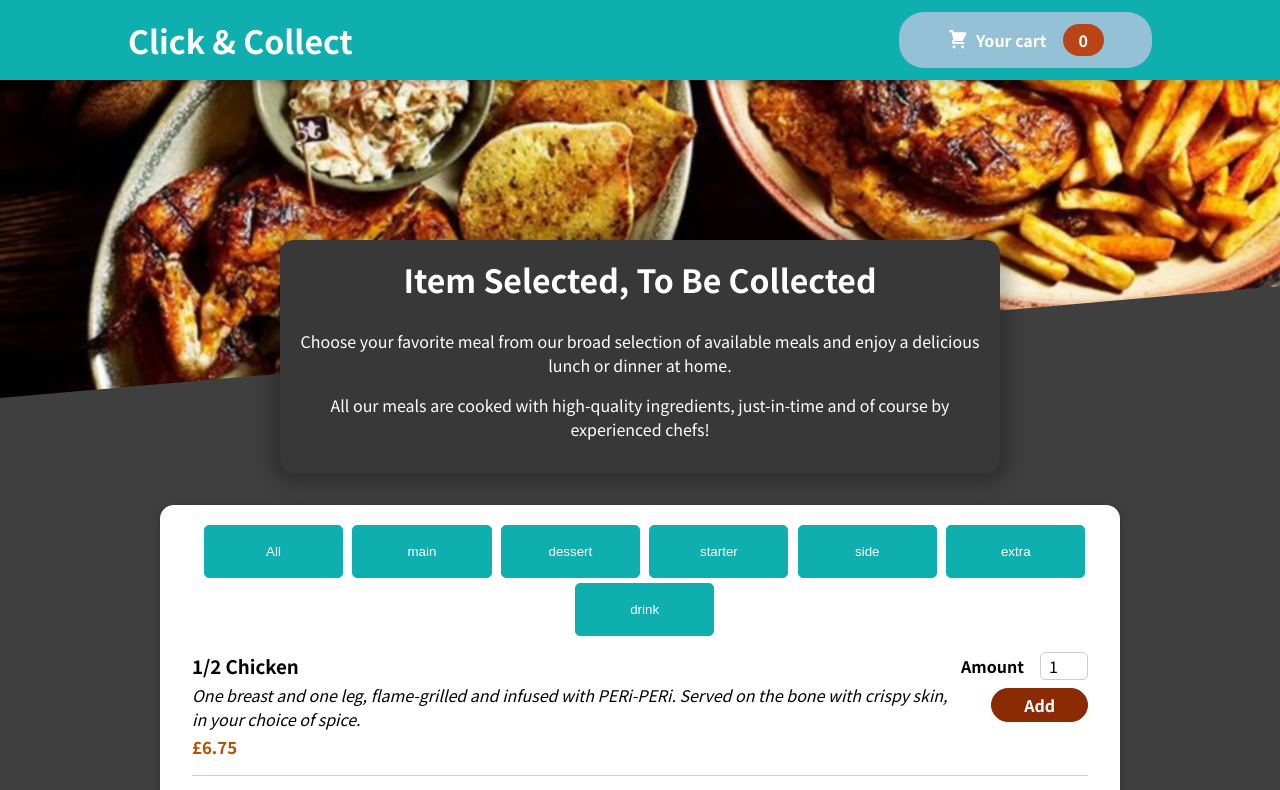
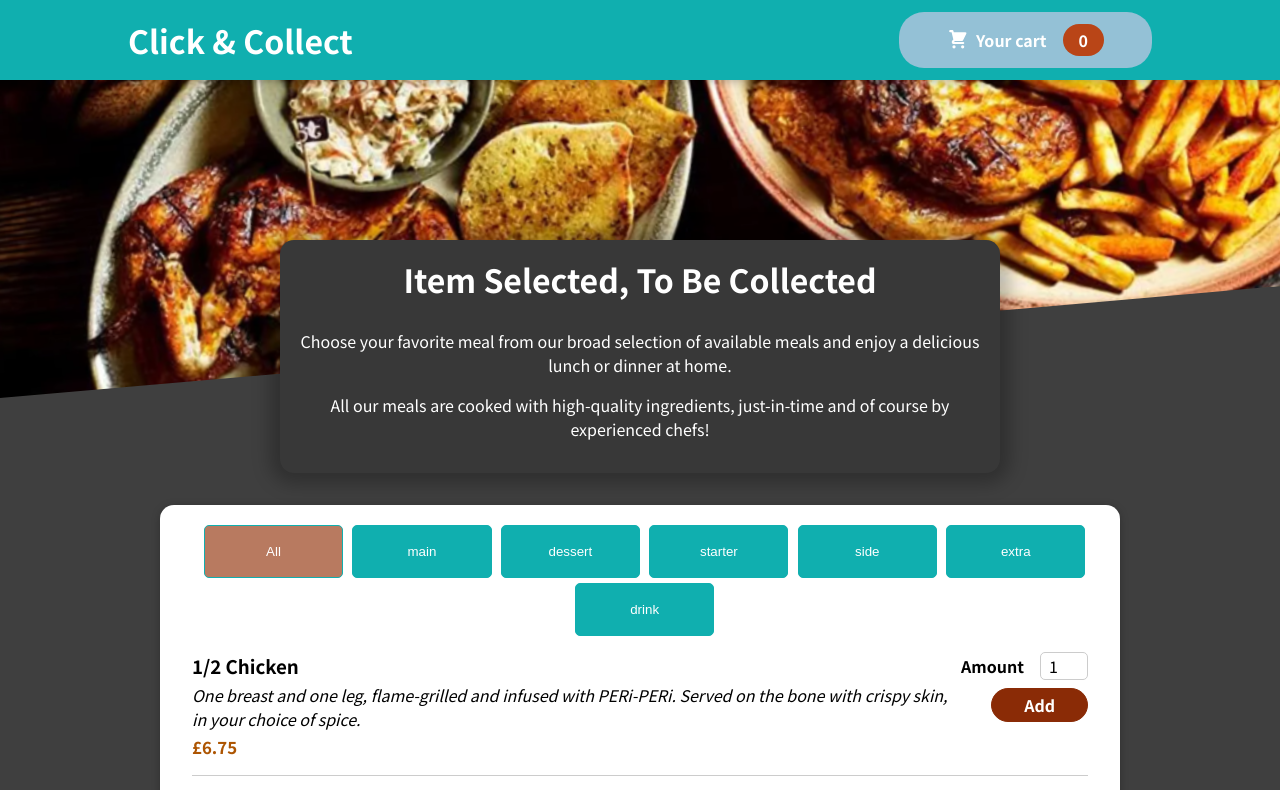
Before and after one commit to simonedif/Order_App, a React (Create React App) app: page / in a window 1280 px wide. Shown: the top 790 px of the page. Built offline with nearby package versions, Linux system fonts and the light colour scheme.

Commit message:
Friday Dynamic Style Button

```diff
--- a/src/components/Layout/ProductType.js
+++ b/src/components/Layout/ProductType.js
@@ -1,15 +1,15 @@
-import React, { useState } from "react";
+import React from "react";
 import Style from "./ProductType.module.css";
 
-const ProductType = ({ filter, button }) => {
-  const [isValid, setIsValid ] = useState(false);
+const ProductType = ({ filter, button, activeButton }) => {
+
 
   return (
     <div className={Style.maindiv}>
-      <div className={`${Style["btn-group"]} ${isValid ? Style["btn-group.clicked"] : ''}`}>
+      <div className={`${Style["btn-group"]}`}>
        {
          button.map((type) => {
-          return <button onClick={() => filter(type)}>{type}</button>
+          return <button style={{backgroundColor:activeButton === type && '#b87a60'}} onClick={() => filter(type)}>{type}</button>
          })
        }
       </div>
--- a/src/components/Layout/ProductType.module.css
+++ b/src/components/Layout/ProductType.module.css
@@ -21,15 +21,3 @@
 .btn-group button:hover {
   background-color: #b87a60;
 }
-
-.btn-group.clicked button {
-  background-color: #b87a60;
-  border: 1px solid #10afaf;
-  color: white;
-  padding: 18px;
-  cursor: pointer;
-  border-radius: 5px;
-  width: 15%;
-  margin-left: 1%;
-  margin-top: 0.5%;
-}
--- a/src/components/Meals/AvailableMeals.js
+++ b/src/components/Meals/AvailableMeals.js
@@ -17,7 +17,7 @@ console.log(allProducts);
 //Passing Data to The MealComponent
 const AvaiableMeal = (props) => {
   const [menu, setMenu] = useState(DATA)
-  const [button, setButton] = useState(allProducts)
+  const [activeButton, setActiveButton] = useState('All')
 
 
   const filter = (button) => {
@@ -25,10 +25,12 @@ const AvaiableMeal = (props) => {
     //Set Button All
     if (button === 'All') {
       setMenu(DATA);
+      setActiveButton('All');
       return
     };
     const filterData = DATA.filter(item => item.type === button);
     setMenu(filterData)
+    setActiveButton(button)
   }
 
   const mealsList = menu.map((meal) => (
@@ -44,7 +46,7 @@ const AvaiableMeal = (props) => {
   return (
     <section className={style.meals}>
       <Card>
-        <ProductType button={button} filter={filter}  />
+        <ProductType activeButton={activeButton} button={allProducts} filter={filter}  />
         <ul>{mealsList}</ul>
       </Card>
     </section>
```
